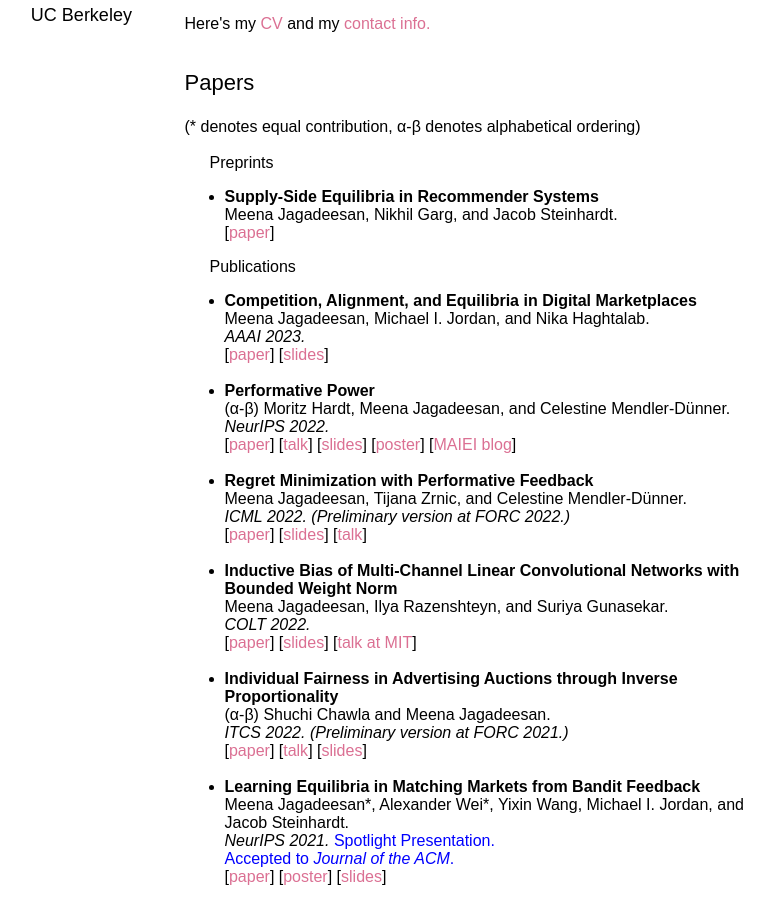
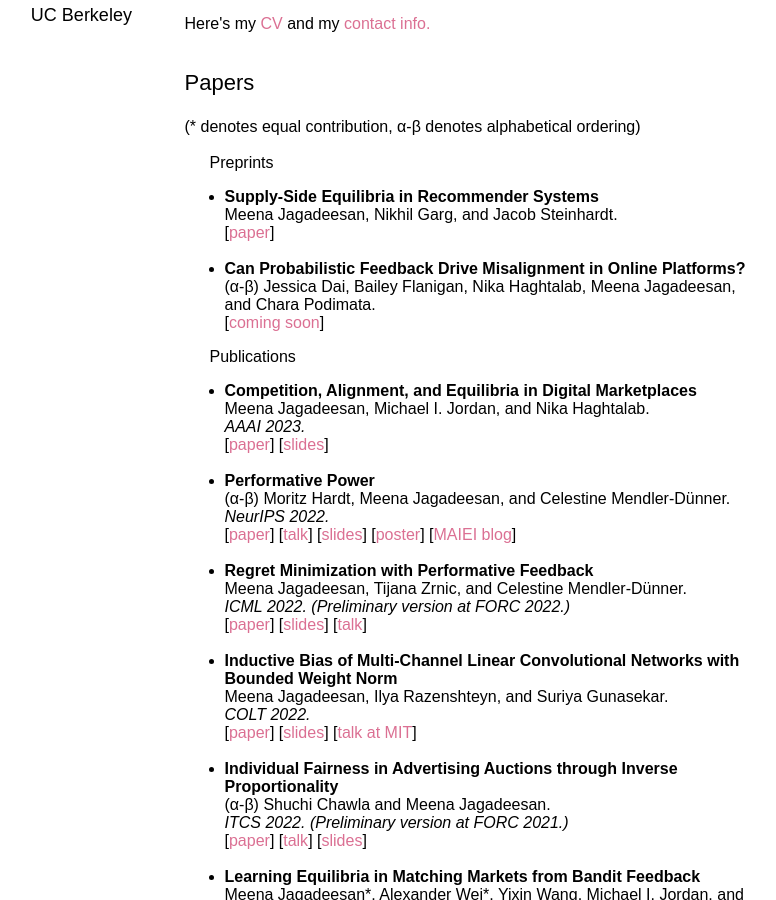
Before and after one commit to mjagadeesan/mjagadeesan.github.io, a Jekyll site: the page built from index.html, in a window 1280 px wide and 900 px high, scrolled down 374 px. Shown: the whole window, without its empty margins (268-1044 px from the left). Built offline with Jekyll 4.4.1, drawn with Linux system fonts in a browser that asks for light colours; some web fonts are replaced.

```diff
--- a/index.html
+++ b/index.html
@@ -16,7 +16,10 @@ layout: default
 	<ul>
 	<li><b><span>Supply-Side Equilibria in Recommender Systems</span></b><br>
 	Meena Jagadeesan, Nikhil Garg, and Jacob Steinhardt.<br>
-	[<a href=research/supplyside.pdf>paper</a>]<br></li>
+	[<a href=research/supplyside.pdf>paper</a>]<br></li><br>
+	<li><b><span>Can Probabilistic Feedback Drive Misalignment in Online Platforms?</span></b><br>
+	(α-β) Jessica Dai, Bailey Flanigan, Nika Haghtalab, Meena Jagadeesan, and Chara Podimata.<br>
+	[<a href=https://mjagadeesan.github.io/>coming soon</a>]<br></li>
     </ul>
     <span style='font-weight:500;margin-left: 25px;font-size:18'>Publications</span><br>
 	<ul>
```
